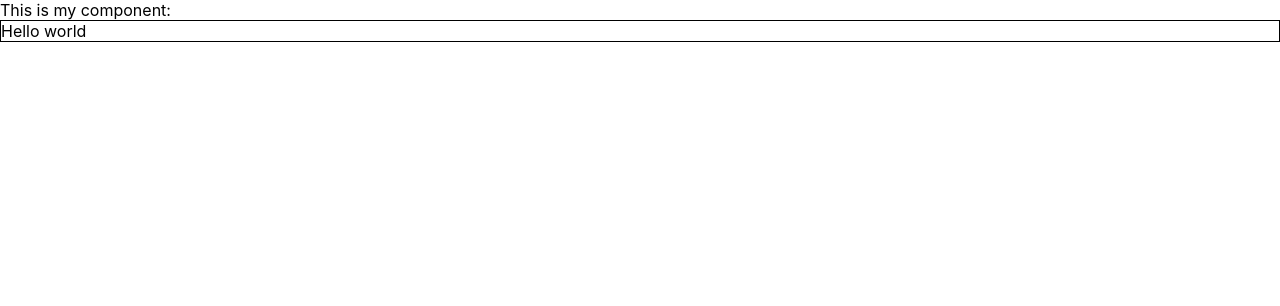
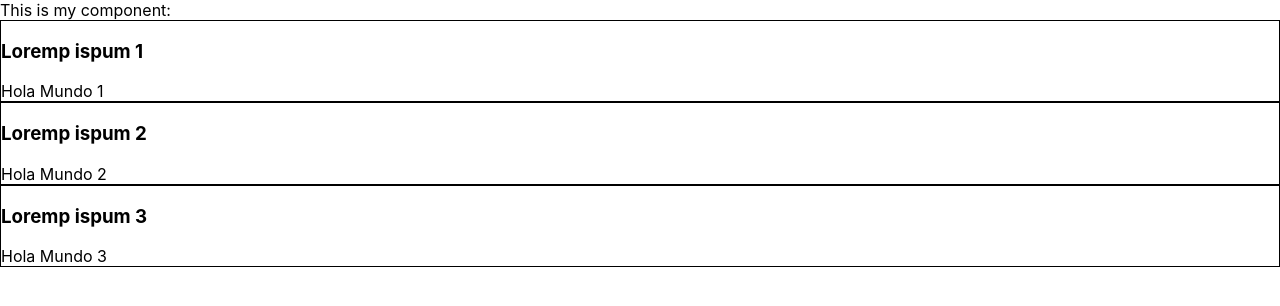
Before and after one commit to HDRamosMendoza/ReactJ-S, a React (Create React App) app in the folder 1_Proyecto/reactpixabay/: page / in a window 1280 px wide. Shown: the top 306 px of the page. Built offline with nearby package versions, Linux system fonts and the light colour scheme.

Commit message:
Se agrego propiedades de props

```diff
--- a/1_Proyecto/reactpixabay/src/App.js
+++ b/1_Proyecto/reactpixabay/src/App.js
@@ -1,9 +1,13 @@
 import React from 'react';
 import './App.css';
 
-function Helloworld(){
+function Helloworld(props){
+  console.log(props);
   return(
-    <div id="hello">Hello world</div>
+    <div id="hello">
+      <h3>{props.subtitle}</h3>
+      {props.myText}
+    </div>
   );
 }
 
@@ -22,7 +26,11 @@ class App extends React.Component {
 
 function App() {
   return (
-    <div>This is my component: <Helloworld/> </div>
+    <div>This is my component:
+      <Helloworld myText="Hola Mundo 1" subtitle="Loremp ispum 1"/>
+      <Helloworld myText="Hola Mundo 2" subtitle="Loremp ispum 2"/>
+      <Helloworld myText="Hola Mundo 3" subtitle="Loremp ispum 3"/>
+    </div>
   );
 }
 
```
